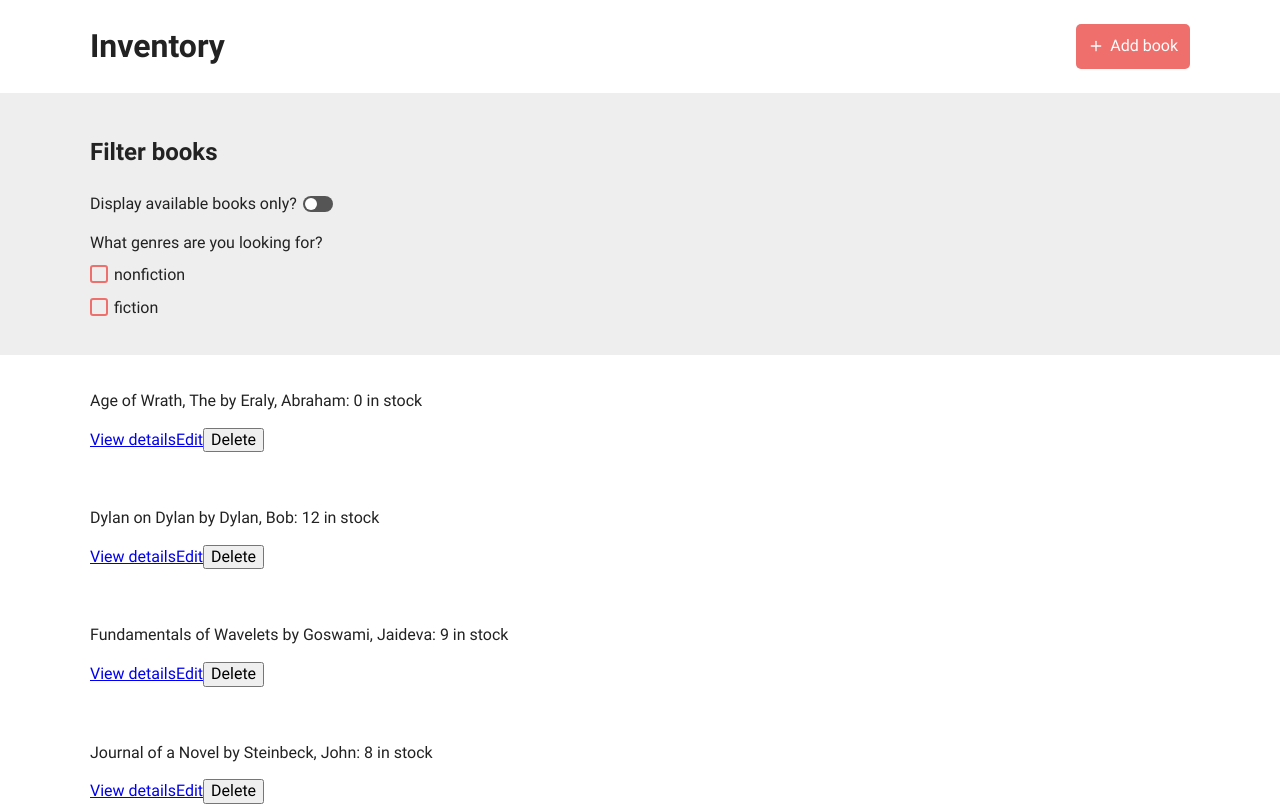
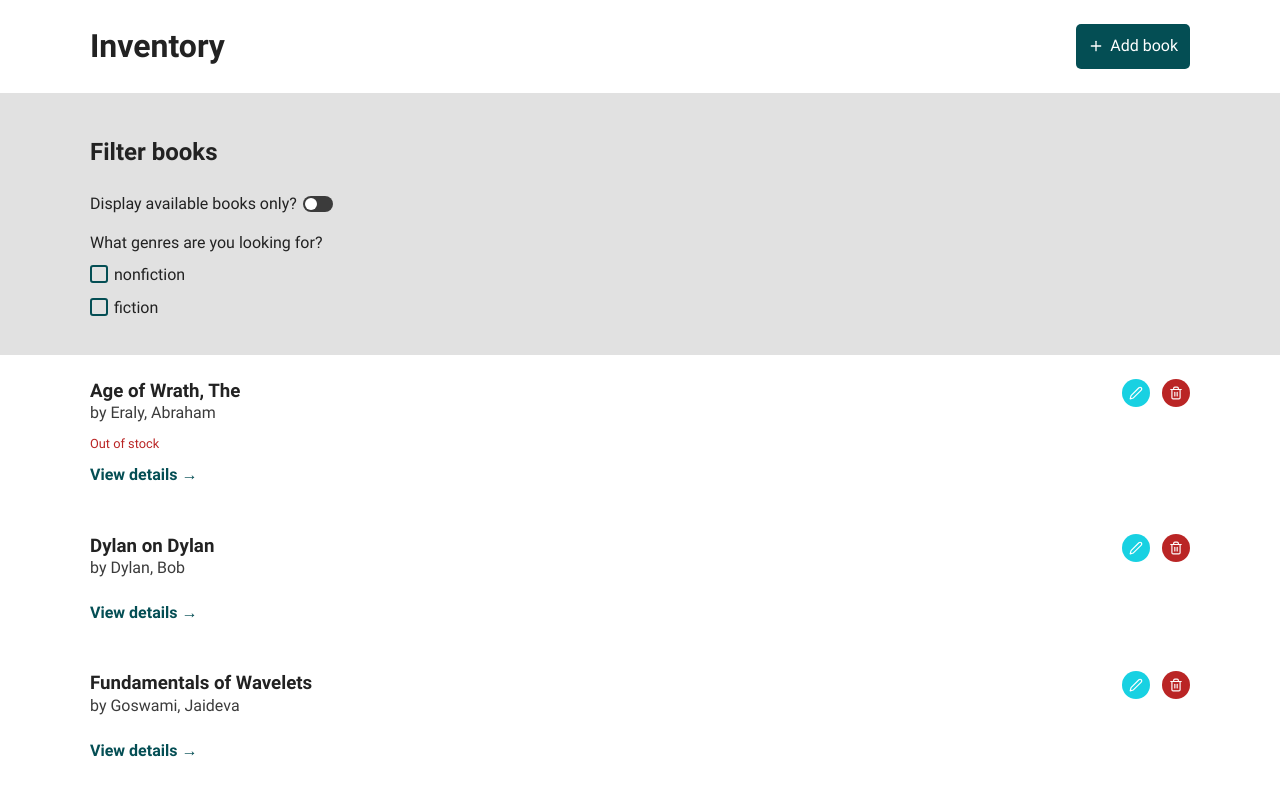
Before and after one commit to itsbrittaleigh/books-r-us, a React (Create React App) app: page / in a window 1280 px wide. Shown: the top 806 px of the page. Built offline with nearby package versions, Linux system fonts and the light colour scheme; grey boxes are pictures that could not be loaded.

Commit message:
:lipstick: changing theme; styling book index

```diff
--- a/src/components/BookItem.tsx
+++ b/src/components/BookItem.tsx
@@ -1,4 +1,5 @@
 import React, { useState } from 'react';
+import { FiEdit2, FiTrash2 } from 'react-icons/fi';
 import Modal from './Modal';
 import { LOCAL_STORAGE_KEY } from '../constants';
 
@@ -34,20 +35,37 @@ const BookItem: React.FC<Props> = ({
 
   return (
     <>
-      <div style={{ padding: '20px 0' }}>
-        <p>{title} by {author}: {inventory} in stock</p>
-        <a href={`/books/${id}`}>View details</a>
+      <div className="book-item">
+        <div className="book-item__header">
+          <div className="book-item__header--left">
+            <h3 className="book-item__title">{title}</h3>
+            <p className="book-item__author">by {author}</p>
+          </div>
+          <div className="book-item__actions">
             <a
+              className="button button--alternate"
               href={`/books/${id}/edit`}
             >
-          Edit
+              <FiEdit2 />
             </a>
             <button
+              className="button button--alternate button--delete"
               onClick={() => setDisplayConfirmationModal(true)}
               onKeyDown={() => setDisplayConfirmationModal(true)}
             >
-          Delete
+              <FiTrash2 />
             </button>
+          </div>
+        </div>
+        {inventory <= 0 && (
+          <p className="book-item__oos">Out of stock</p>
+        )}
+        <a
+          className="book-item__view-details"
+          href={`/books/${id}`}
+        >
+          View details &rarr;
+        </a>
       </div>
       <Modal isVisible={displayConfirmationModal}>
         <p>Are you sure you want to delete {title}?</p>
--- a/src/styles/app.scss
+++ b/src/styles/app.scss
@@ -11,6 +11,7 @@
 
 @import "objects/wrapper";
 
+@import "components/book-item";
 @import "components/button";
 @import "components/checkbox";
 @import "components/filters";
--- /dev/null
+++ b/src/styles/components/_book-item.scss
@@ -0,0 +1,44 @@
+.book-item {
+  margin: 24px 0 48px;
+}
+
+.book-item__header {
+  align-items: flex-start;
+  display: flex;
+  justify-content: space-between;
+}
+
+.book-item__actions {
+  display: flex;
+}
+
+.book-item__actions .button {
+  margin-right: 12px;
+
+  &:last-child {
+    margin-right: 0;
+  }
+}
+
+.book-item__title {
+  margin: 0;
+}
+
+.book-item__author {
+  color: $gray;
+  margin: 0 0 12px;
+}
+
+.book-item__oos {
+  color: $warning;
+  font-size: 0.8rem;
+  margin: 0;
+}
+
+.book-item__view-details {
+  color: $primary;
+  display: block;
+  font-weight: bold;
+  margin: 12px 0 0;
+  text-decoration: none;
+}
--- a/src/styles/components/_button.scss
+++ b/src/styles/components/_button.scss
@@ -1,9 +1,11 @@
 .button {
   align-items: center;
   background-color: $primary;
+  border: none;
   border-radius: 5px;
-  display: inline-flex;
+  display: flex;
   color: $white;
+  justify-content: center;
   padding: 12px;
   text-decoration: none;
   transition: $transition background-color;
@@ -21,3 +23,16 @@
   background-color: $secondary;
   color: $white;
 }
+
+.button--alternate {
+  background-color: lighten($secondary, 20%);
+  border-radius: 24px;
+  font-size: 14px;
+  height: 28px;
+  padding: 0;
+  width: 28px;
+}
+
+.button--delete {
+  background-color: $warning;
+}
--- a/src/styles/settings/_colors.scss
+++ b/src/styles/settings/_colors.scss
@@ -1,9 +1,12 @@
 // Brand colors
-$primary: #EF6F6C;
-$secondary: #465775;
+$primary: #044E54;
+$secondary: #0E7C86;
 
 // Grays
 $black: #222222;
-$gray: #555555;
-$light-gray: #EEEEEE;
+$gray: #3B3B3B;
+$light-gray: #E1E1E1;
 $white: #FFFFFF;
+
+// State
+$warning: #BA2525;
```
Lines whose indentation alone changed are shown as unchanged.
